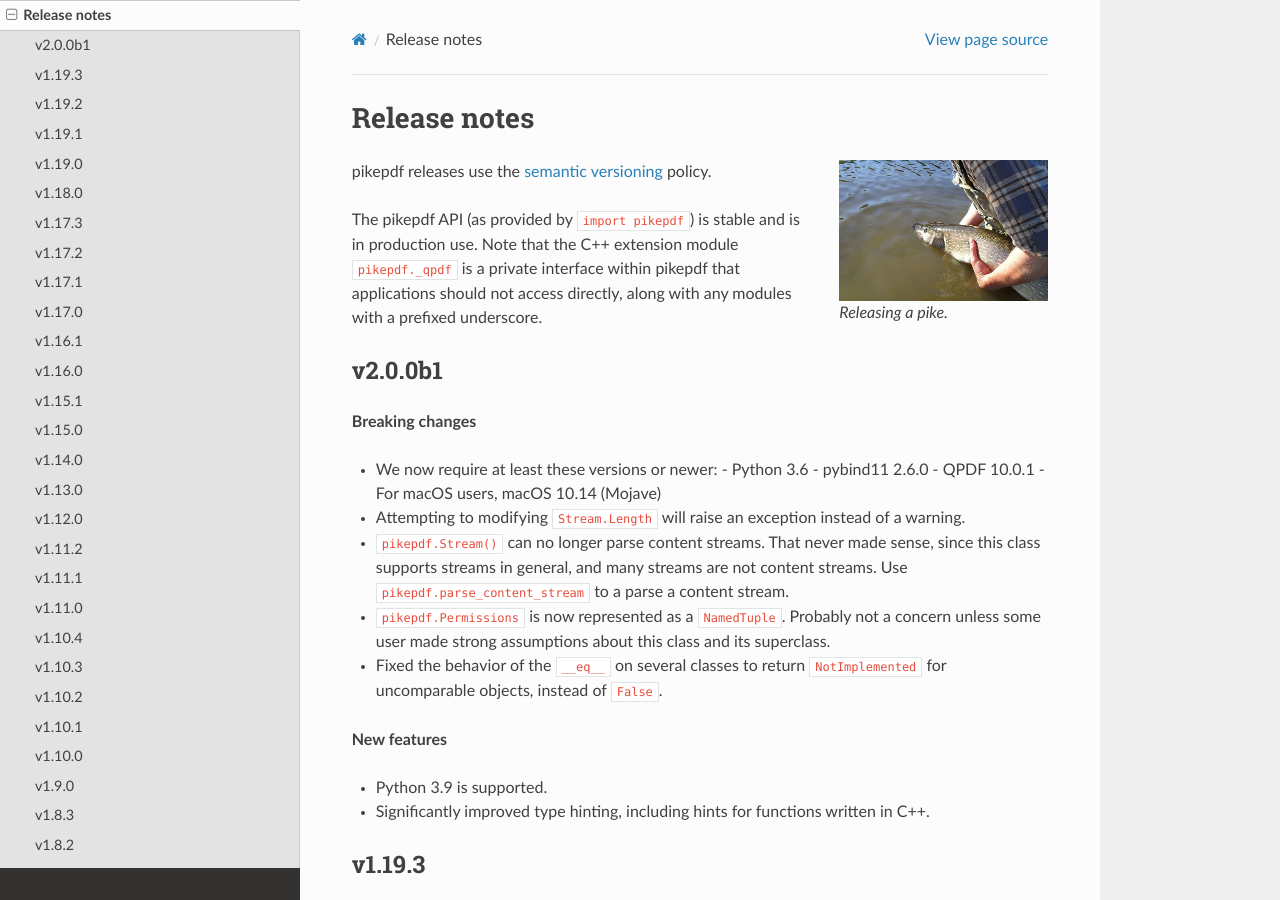
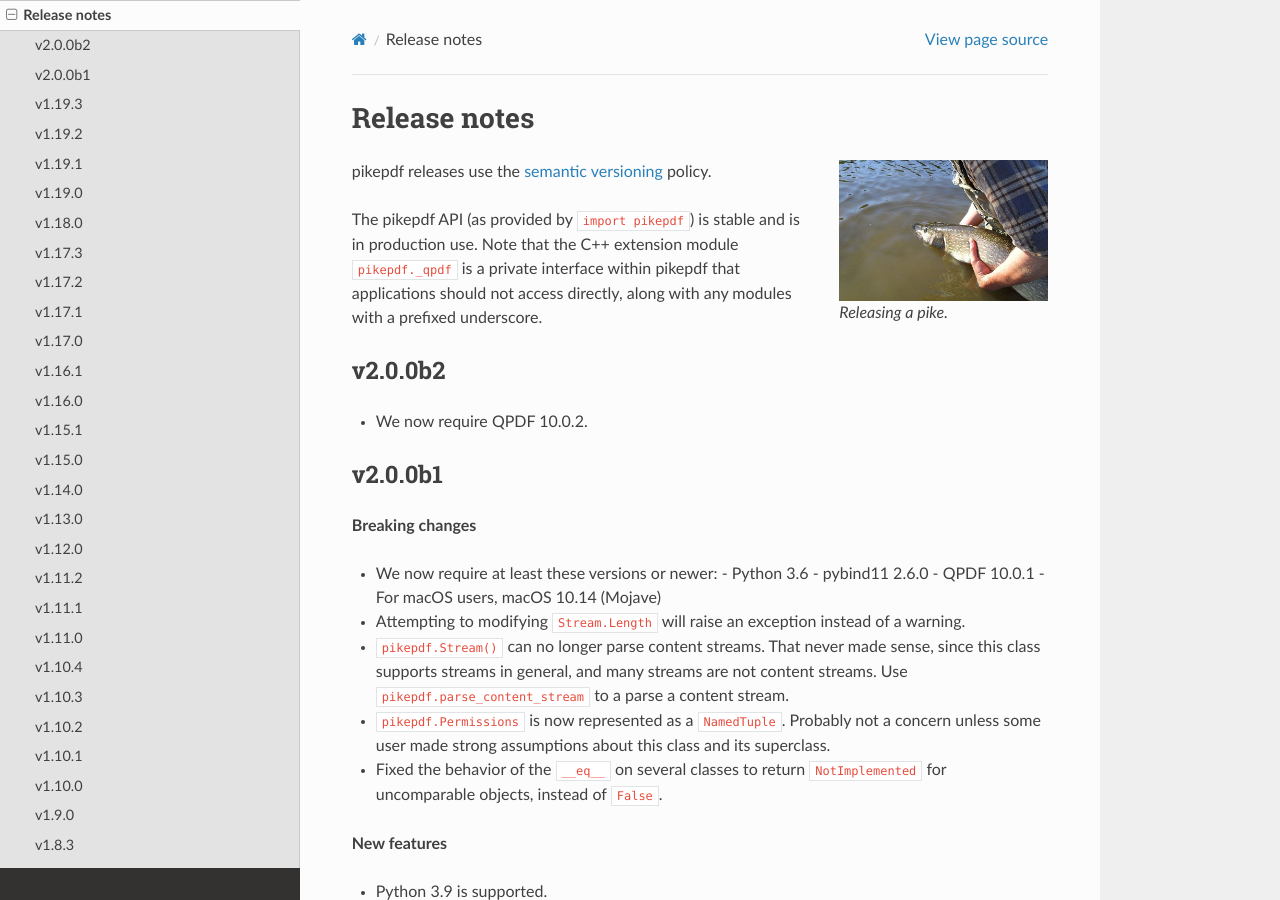
Before and after one commit to pikepdf/pikepdf, a Sphinx documentation site: the page built from docs/release_notes.rst, in a window 1280 px wide and 900 px high. Built offline with Sphinx 7.4.7 and the Read the Docs theme 2.0.0, drawn with Linux system fonts in a browser that asks for light colours; the version number could not be read and is left out.

Commit message:
Bump minimum QPDF to 10.0.2

```diff
--- a/azure-pipelines.yml
+++ b/azure-pipelines.yml
@@ -1,7 +1,7 @@
 variables:
-  qpdf_version: "10.0.1"
+  qpdf_version: "10.0.2"
   qpdf_release: ${{ format('https://github.com/qpdf/qpdf/releases/download/release-qpdf-{0}/qpdf-{0}.tar.gz', variables.qpdf_version) }}
-  qpdf_min_version: "10.0.1"
+  qpdf_min_version: "10.0.2"
   qpdf_min_release: ${{ format('https://github.com/qpdf/qpdf/releases/download/release-qpdf-{0}/qpdf-{0}.tar.gz', variables.qpdf_min_version) }}
   jpeg_release: "https://www.ijg.org/files/jpegsrc.v9c.tar.gz"
   zlib_release: "https://www.zlib.net/zlib-1.2.11.tar.gz"
--- a/docs/installation.rst
+++ b/docs/installation.rst
@@ -127,7 +127,7 @@ Building from source
 
 **Requirements**
 
-.. |qpdf-version| replace:: 8.4.2
+.. |qpdf-version| replace:: 10.0.2
 
 pikepdf requires:
 
--- a/docs/release_notes.rst
+++ b/docs/release_notes.rst
@@ -17,6 +17,11 @@ The pikepdf API (as provided by ``import pikepdf``) is stable and
 is in production use. Note that the C++ extension module
 ``pikepdf._qpdf`` is a private interface within pikepdf that applications
 should not access directly, along with any modules with a prefixed underscore.
+
+v2.0.0b2
+========
+
+-  We now require QPDF 10.0.2.
 
 v2.0.0b1
 ========
```
